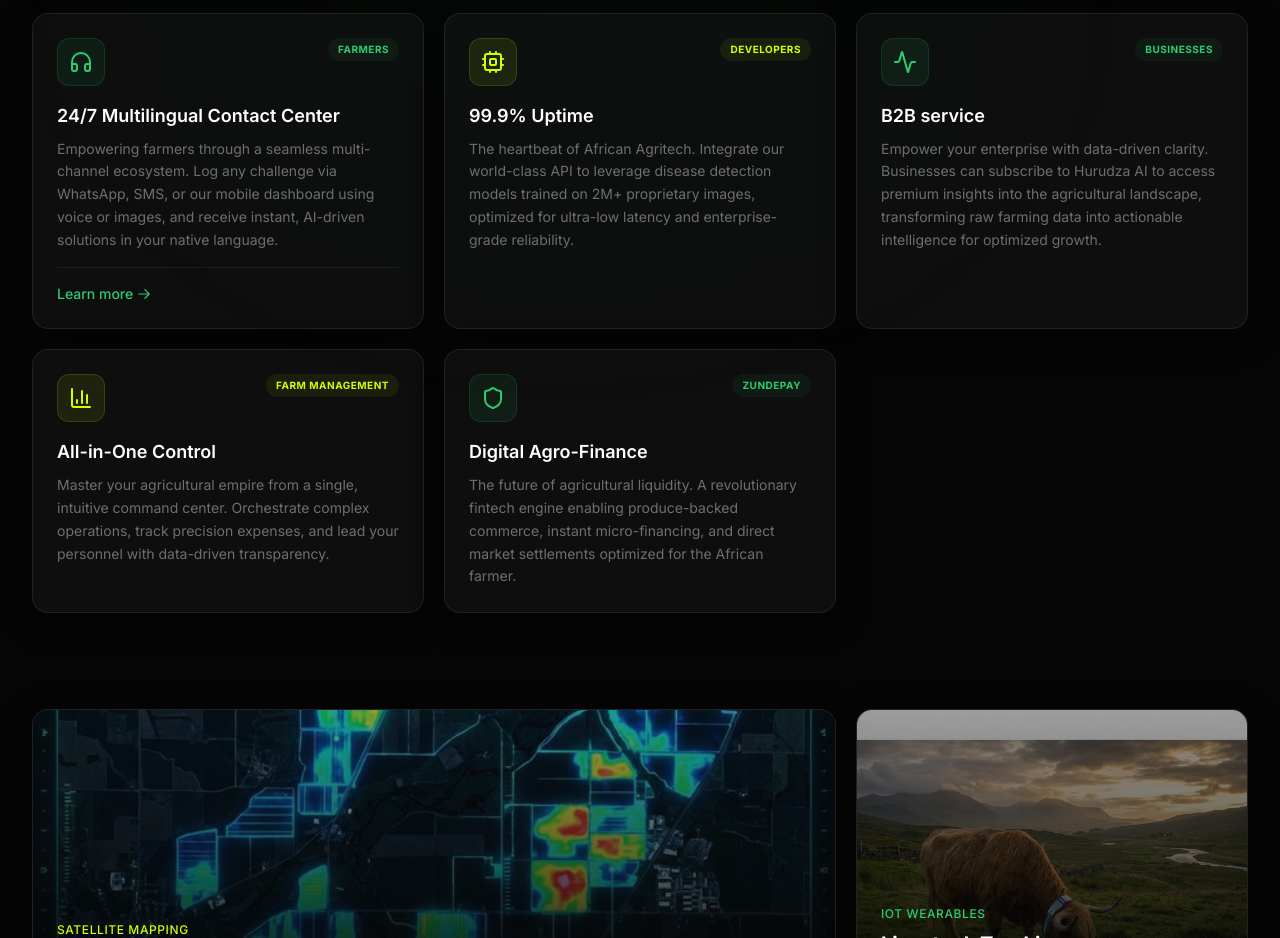
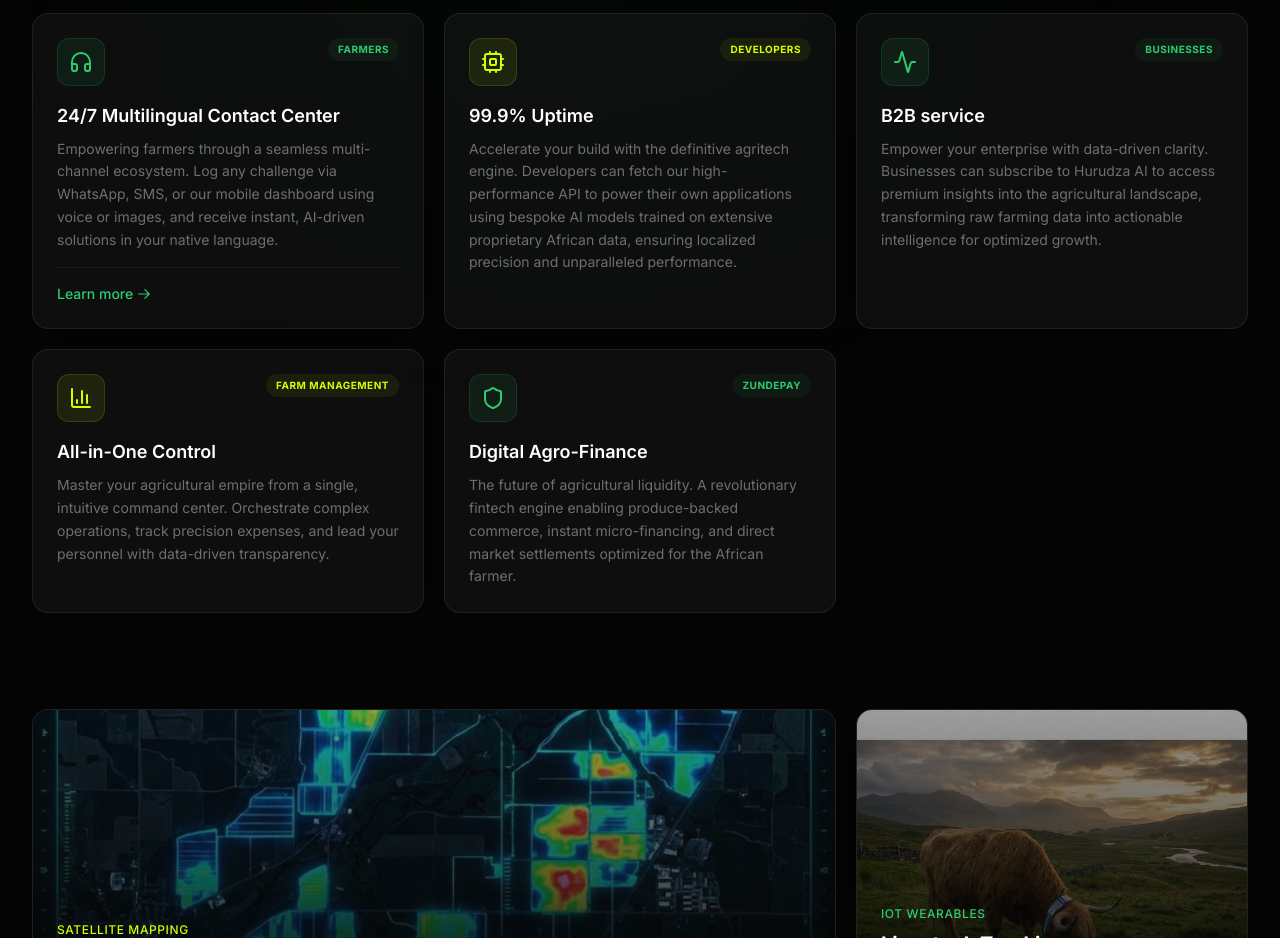
Before and after one commit to ThulaniTheProgrammer/Hurudzaii, a React (Vite) app: page / in a window 1280 px wide. Shown: the part 1740-2678 px from the top of the page. Built offline with nearby package versions, Linux system fonts and the light colour scheme.

Commit message:
feat: update Developers description with API and proprietary data focus

```diff
--- a/src/components/agritech/FeaturesSection.tsx
+++ b/src/components/agritech/FeaturesSection.tsx
@@ -18,7 +18,7 @@ const features = [
   {
     icon: Cpu,
     title: '99.9% Uptime',
-    description: 'The heartbeat of African Agritech. Integrate our world-class API to leverage disease detection models trained on 2M+ proprietary images, optimized for ultra-low latency and enterprise-grade reliability.',
+    description: 'Accelerate your build with the definitive agritech engine. Developers can fetch our high-performance API to power their own applications using bespoke AI models trained on extensive proprietary African data, ensuring localized precision and unparalleled performance.',
     stat: 'Developers',
     color: '#D4FF00',
   },
```
